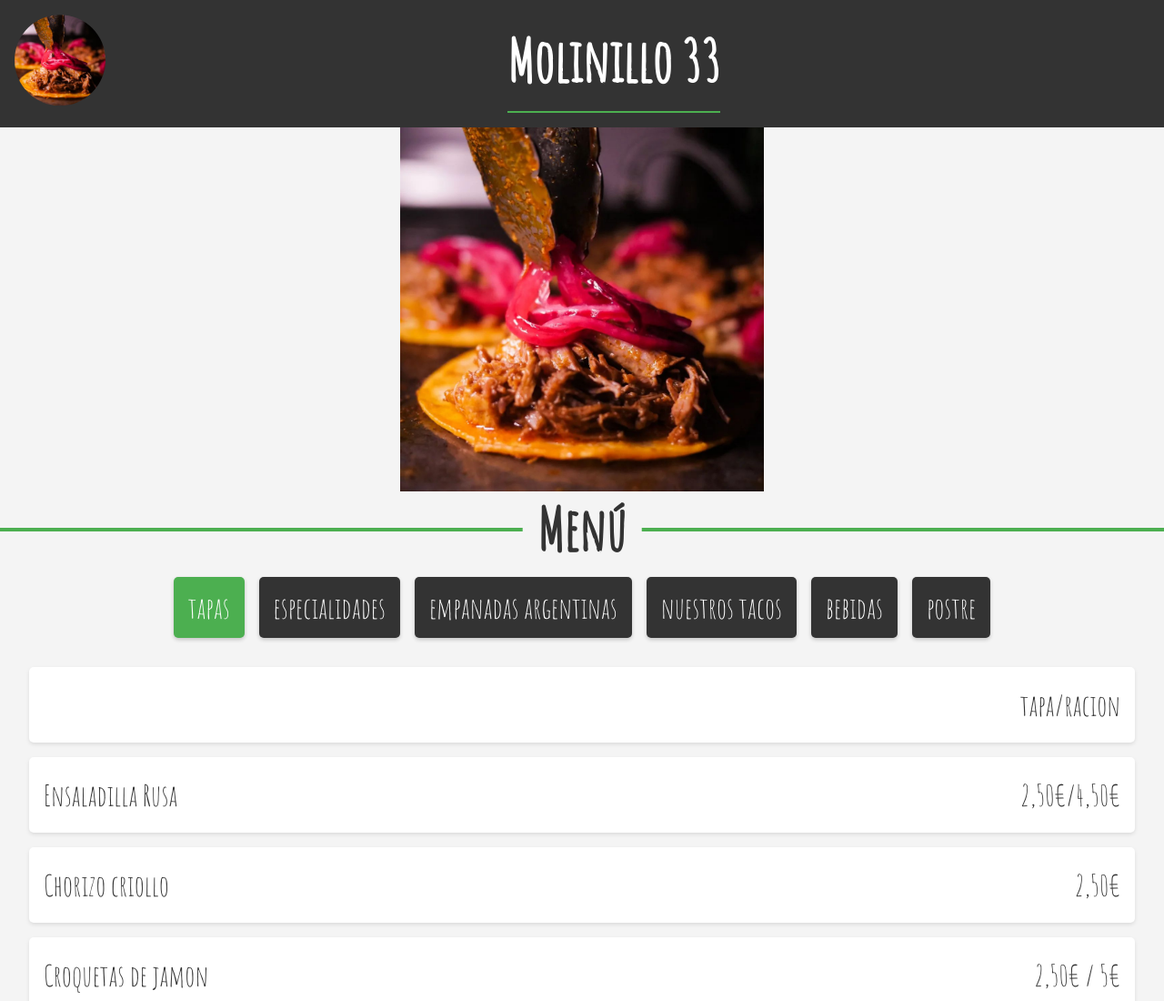
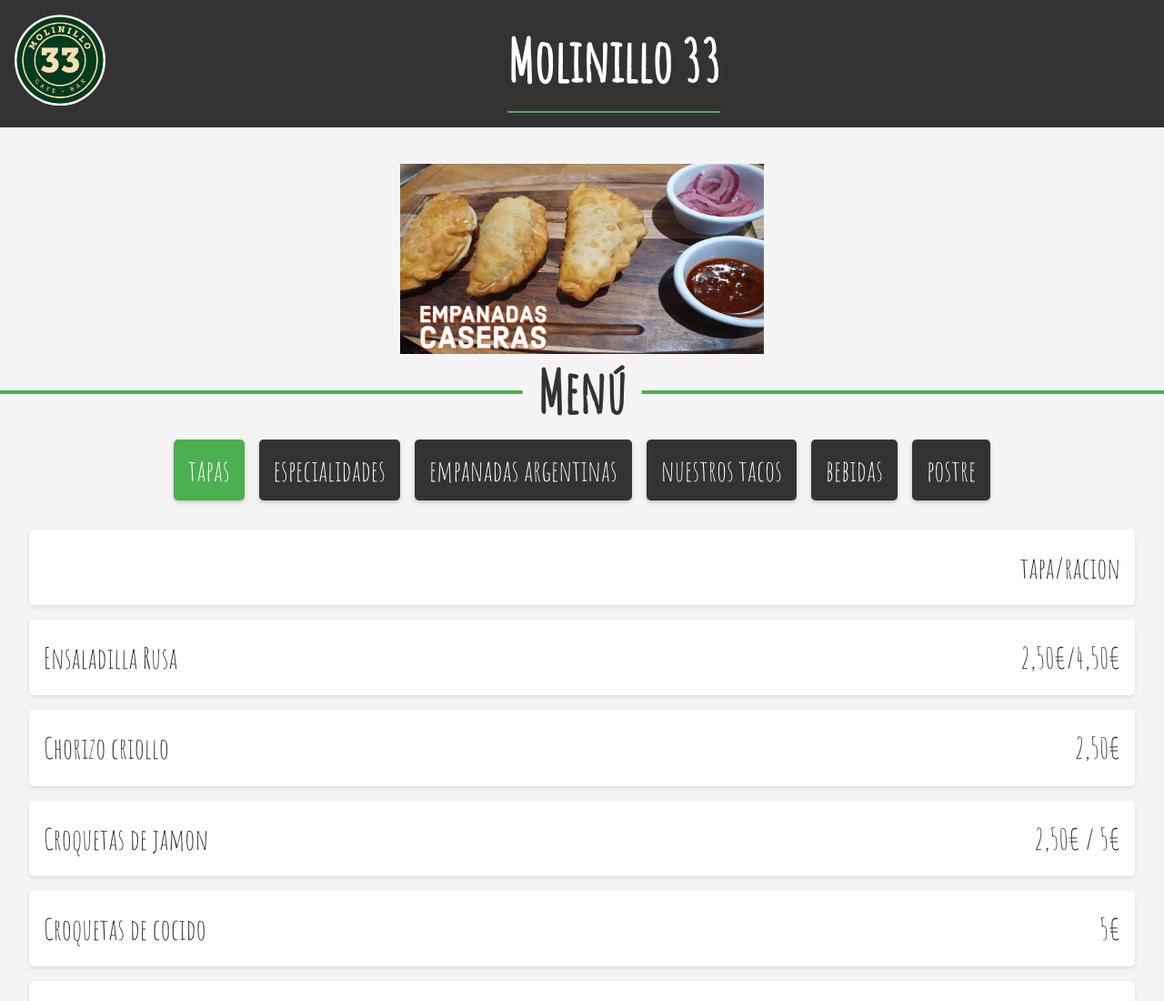
Before and after one commit to nicolasque/Molinillo-33, a plain HTML site: page index.html in a window 1280 px wide. Shown: the top 1100 px of the page at 91% size. Drawn offline with Linux system fonts and the light colour scheme.

Commit message:
cambiado las fotos

```diff
--- a/index.html
+++ b/index.html
@@ -12,14 +12,14 @@
 <body>
   <header>
     <div class="logo-container">
-      <img src="img/portada_tacos.jpg" alt="Logotipo" class="logo">
+      <img src="img\logoMolinillo.jpg" alt="Logotipo" class="logo">
     </div>
     <h1>Molinillo 33</h1>
   </header>
 
 
   <div class="scroll-image-container">
-    <img src="img/portada_tacos.jpg" alt="Imagen de muestra" class="scroll-image" />
+    <img src="img/empanadas.jpg" alt="Imagen de muestra" class="scroll-image" />
   </div>
 
 <section class="separador">
--- a/styles.css
+++ b/styles.css
@@ -124,6 +124,7 @@ h1 {
   display: flex;
   justify-content: center;
   align-items: center;
+  margin-top: 40px;
   width: 100%;
   position: relative;
 }
```
Also changed, not shown: img/empanadas.jpg (added), img/logoMolinillo.jpg (added).
